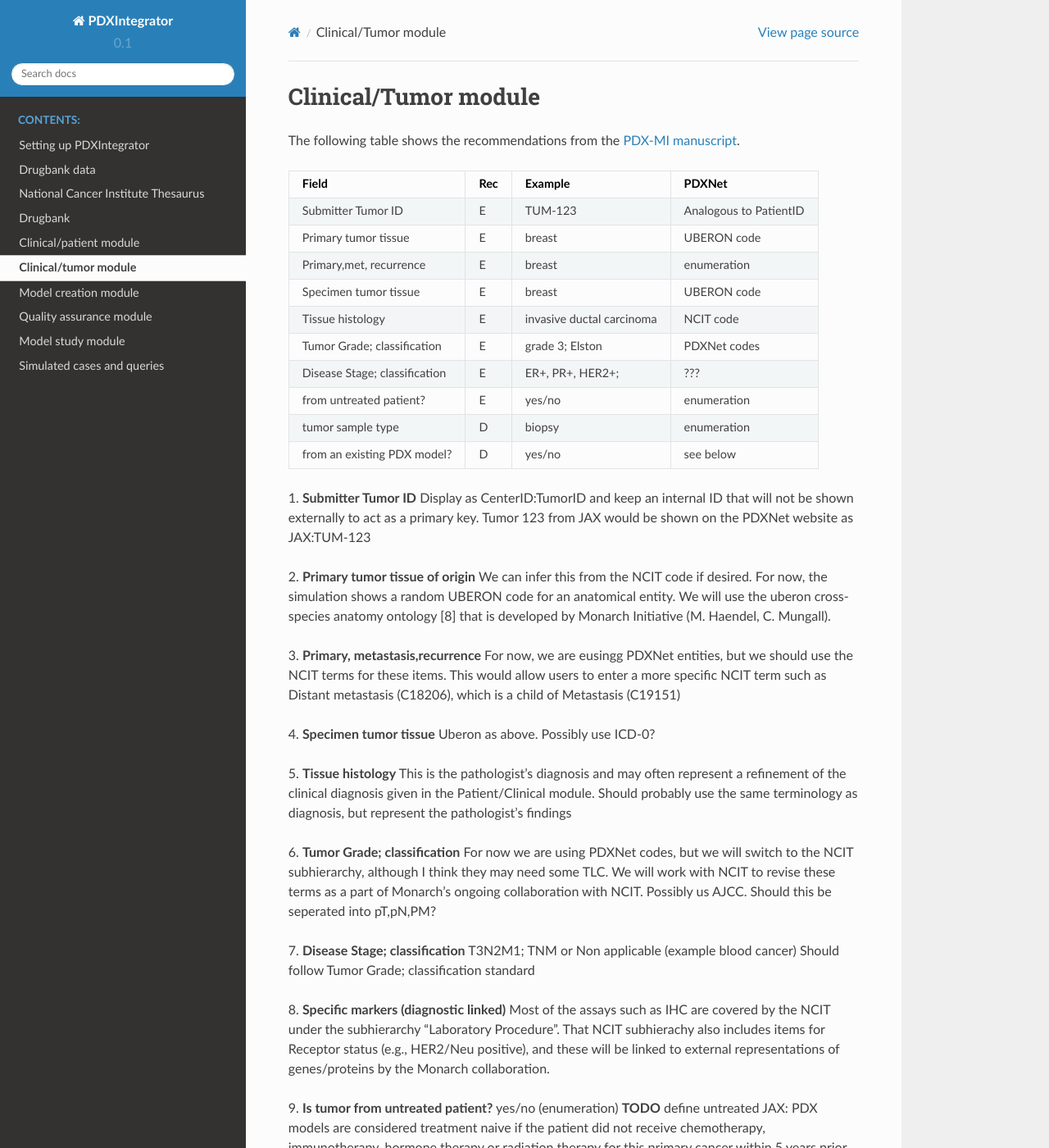
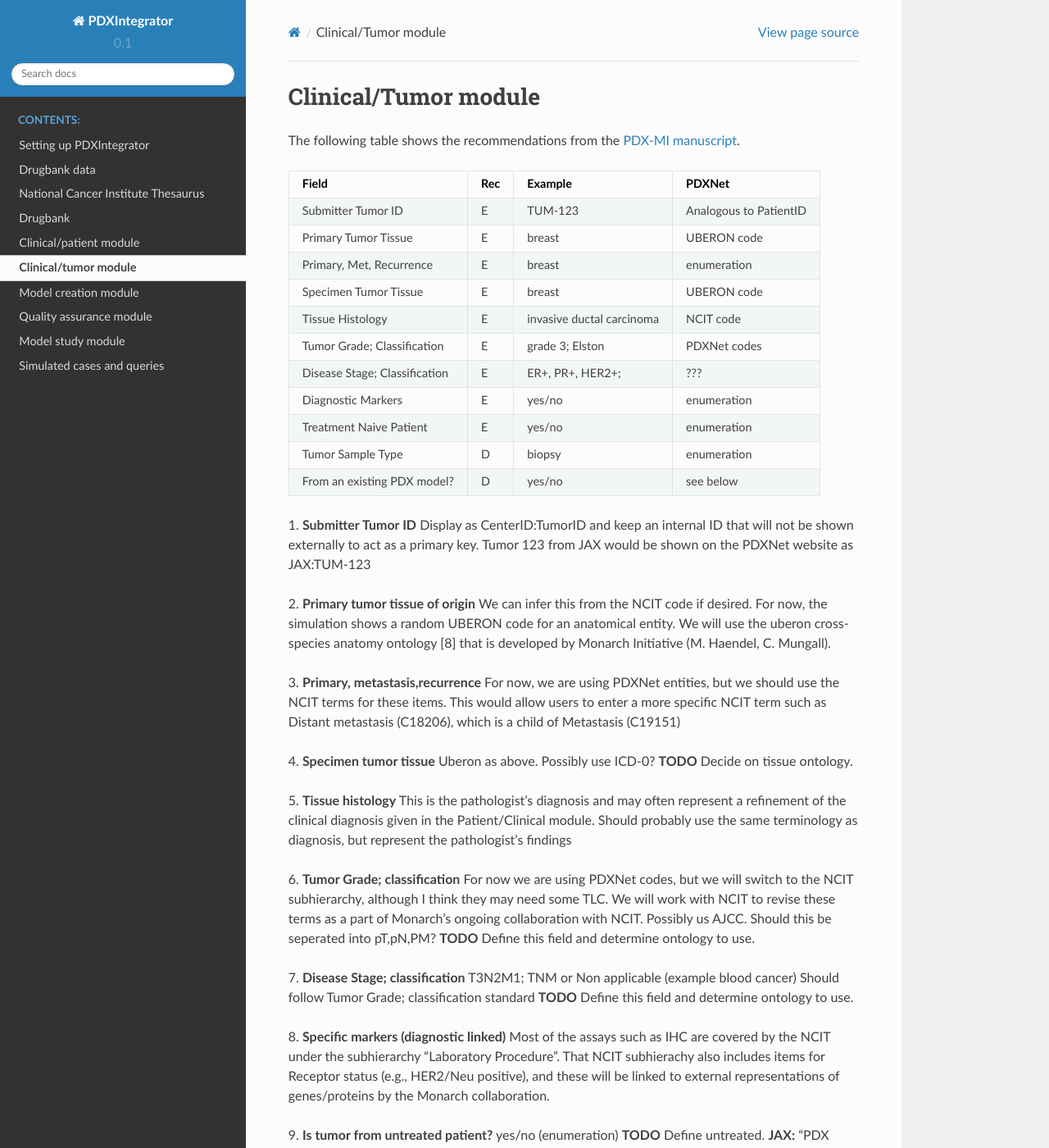
Before and after one commit to TheJacksonLaboratory/PDXintegrator, a Sphinx documentation site: the page built from docs/tumor.rst, in a window 1280 px wide and 1400 px high. Shown: the whole window at 82% size. Built offline with Sphinx 7.4.7 and the Read the Docs theme 2.0.0, drawn with Linux system fonts in a browser that asks for light colours; some of the changed text lies outside the part shown.

Commit message:
Update tumor.rst

```diff
--- a/docs/tumor.rst
+++ b/docs/tumor.rst
@@ -6,25 +6,27 @@ The following table shows the recommendations from the  `PDX-MI manuscript <http
 +------------------------------+-----+--------------------------------+------------------------------------------------+
 | Field                        | Rec | Example                        |  PDXNet                                        |
 +==============================+=====+================================+================================================+
-| Submitter Tumor   ID         | E   | TUM-123                        | Analogous to PatientID                         |
+| Submitter Tumor ID           | E   | TUM-123                        | Analogous to PatientID                         |
 +------------------------------+-----+--------------------------------+------------------------------------------------+
-|  Primary tumor tissue        | E   | breast                         | UBERON code                                    |
+| Primary Tumor Tissue         | E   | breast                         | UBERON code                                    |
 +------------------------------+-----+--------------------------------+------------------------------------------------+
-| Primary,met, recurrence      | E   | breast                         | enumeration                                    |
+| Primary, Met, Recurrence     | E   | breast                         | enumeration                                    |
 +------------------------------+-----+--------------------------------+------------------------------------------------+
-| Specimen tumor tissue        | E   | breast                         | UBERON code                                    |
+| Specimen Tumor Tissue        | E   | breast                         | UBERON code                                    |
 +------------------------------+-----+--------------------------------+------------------------------------------------+
-| Tissue histology             | E   |invasive ductal carcinoma       | NCIT code                                      |
+| Tissue Histology             | E   |invasive ductal carcinoma       | NCIT code                                      |
 +------------------------------+-----+--------------------------------+------------------------------------------------+
-| Tumor Grade; classification  | E   |grade    3;    Elston           | PDXNet codes                                   |
+| Tumor Grade; Classification  | E   |grade    3;    Elston           | PDXNet codes                                   |
 +------------------------------+-----+--------------------------------+------------------------------------------------+
-|Disease Stage; classification | E   |ER+,    PR+,    HER2+;          | ???                                            |
+| Disease Stage; Classification| E   |ER+,    PR+,    HER2+;          | ???                                            |
 +------------------------------+-----+--------------------------------+------------------------------------------------+
-|   from untreated patient?    | E   |yes/no                          | enumeration                                    |
+| Diagnostic Markers           | E   |yes/no                          | enumeration                                    |
 +------------------------------+-----+--------------------------------+------------------------------------------------+
-|  tumor sample type           | D   | biopsy                         | enumeration                                    |
+| Treatment Naive Patient      | E   |yes/no                          | enumeration                                    |
 +------------------------------+-----+--------------------------------+------------------------------------------------+
-|  from an existing PDX model? | D   | yes/no                         | see below                                      |
+| Tumor Sample Type            | D   | biopsy                         | enumeration                                    |
++------------------------------+-----+--------------------------------+------------------------------------------------+
+| From an existing PDX model?  | D   | yes/no                         | see below                                      |
 +------------------------------+-----+--------------------------------+------------------------------------------------+
 
 
@@ -38,24 +40,26 @@ We can infer this from the NCIT code if desired. For now, the simulation shows a
 We will use the uberon cross-species anatomy ontology [8] that is developed by Monarch Initiative (M. Haendel, C. Mungall).
 
 3. **Primary, metastasis,recurrence**
-For now, we are eusingg PDXNet entities, but we should use the NCIT terms for these items.
+For now, we are using PDXNet entities, but we should use the NCIT terms for these items.
 This would allow users to enter a more specific NCIT term such as Distant metastasis (C18206), which is a child of Metastasis (C19151)
 
 4. **Specimen tumor tissue**
 Uberon as above. Possibly use ICD-0?
+**TODO** Decide on tissue ontology.
 
 5. **Tissue histology**
-This is the pathologist's diagnosis and may often represent a refinement of the clinical diagnosis given in the Patient/Clinical module.
-Should probably use the same terminology as diagnosis, but represent the pathologist's findings
+This is the pathologist's diagnosis and may often represent a refinement of the clinical diagnosis given in the Patient/Clinical module. Should probably use the same terminology as diagnosis, but represent the pathologist's findings
 
 6. **Tumor Grade; classification**
 For now we are using PDXNet codes, but we will switch to the NCIT subhierarchy, although I think they may need some TLC.
 We will work with NCIT to revise these terms as a part of Monarch’s ongoing collaboration with NCIT.
 Possibly us AJCC. Should this be seperated into pT,pN,PM?
+**TODO** Define this field and determine ontology to use.
 
 7. **Disease Stage; classification**
 T3N2M1;    TNM    or    Non    applicable    (example    blood    cancer)
 Should follow Tumor Grade; classification standard
+**TODO** Define this field and determine ontology to use.
 
 8. **Specific  markers (diagnostic linked)**
 Most of the assays such as IHC are covered by the NCIT under the subhierarchy “Laboratory Procedure”. That NCIT subhierachy also includes items for Receptor status (e.g., HER2/Neu positive), and these will be linked to external representations of genes/proteins by the Monarch collaboration.
```
Also changed, not shown: other parts of docs/tumor.rst (+2 -2 lines).
